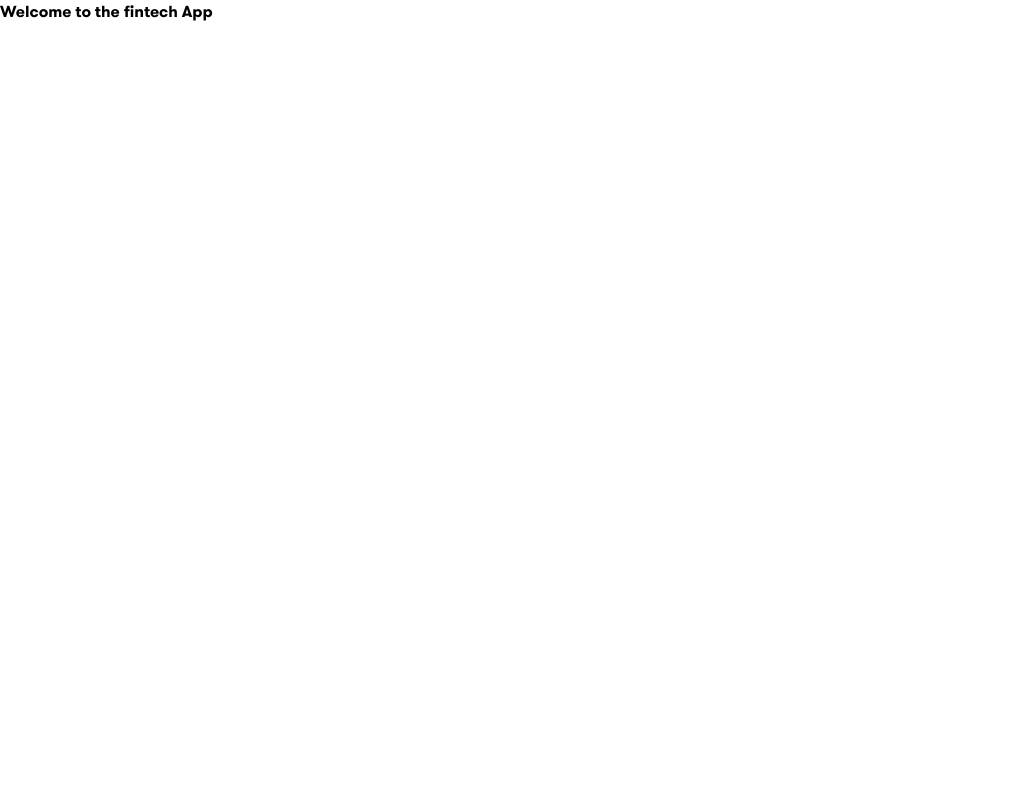
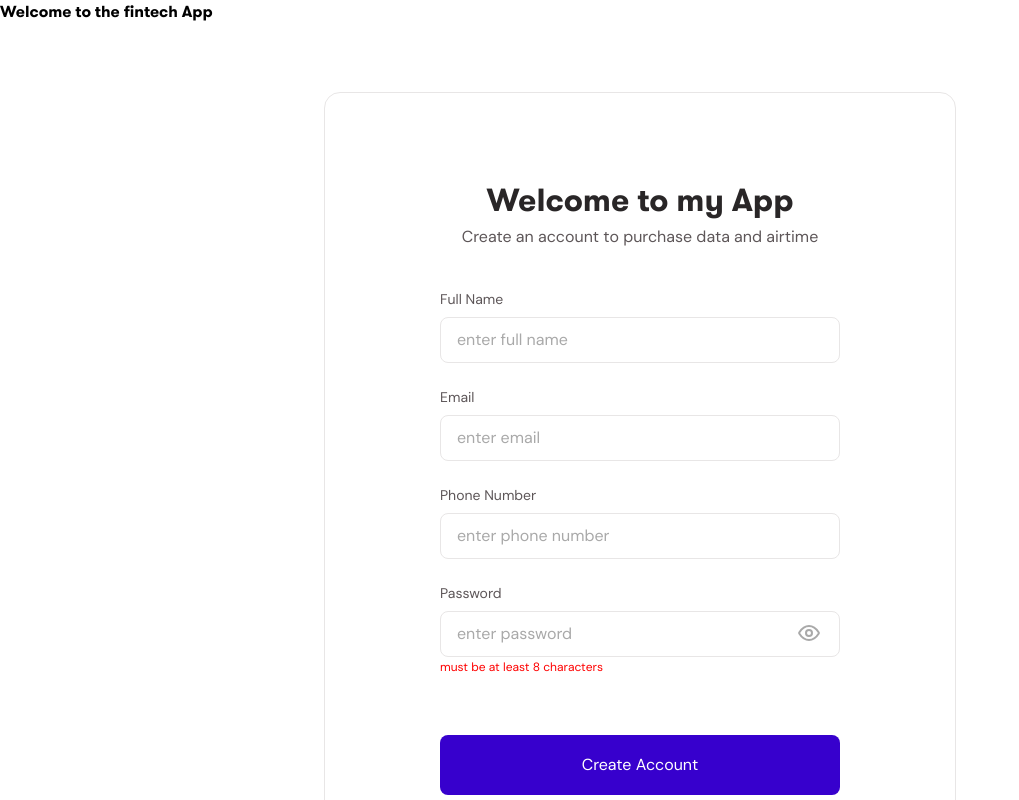
Before and after one commit to devcareer/team-fintech-frontend, a React (Create React App) app: page / in a window 1280 px wide. Shown: the top 800 px of the page, without its empty margins (0-1019 px from the left). Built offline with nearby package versions, Linux system fonts and the light colour scheme; the HTML template or start-up script is replaced by a standard one.

Commit message:
style: change styling

```diff
--- a/src/App.js
+++ b/src/App.js
@@ -1,7 +1,10 @@
+import SignUp from './pages/SignUp';
+
 function App() {
   return (
     <div>
       <h1>Welcome to the fintech App</h1>
+      <SignUp />
     </div>
   );
 }
--- a/src/components/PasswordReset/PasswordReset.js
+++ b/src/pages/PasswordReset.js
@@ -1,6 +1,6 @@
 import React from 'react';
-import Button from '../General/Button/Button';
-import Input from '../General/Input/Input';
+import Button from '../components/General/Button/Button';
+import Input from '../components/General/Input/Input';
 
 const PasswordReset = () => {
   return (
--- a/src/components/SignUp/SignUp.js
+++ b/src/pages/SignUp.js
@@ -1,7 +1,7 @@
 import React from 'react';
-import Button from '../General/Button/Button';
-import Input from '../General/Input/Input';
-import InputPassword from '../General/Input/InputPassword';
+import Button from '../components/General/Button/Button';
+import Input from '../components/General/Input/Input';
+import InputPassword from '../components/General/Input/InputPassword';
 
 const SignUp = () => {
   return (
@@ -32,7 +32,7 @@ const SignUp = () => {
             />
           </div>
           <InputPassword labeltext="Password" placeholder="enter password" />
-          <p className="mt-0.5 align-auto text-warning-2 text-xs leading-4">
+          <p className="mt-0.5 align-auto text-warningstate text-xs leading-4">
             must be at least 8 characters
           </p>
           <div className="mt-[58px] lg:mt-[60px]">
```
